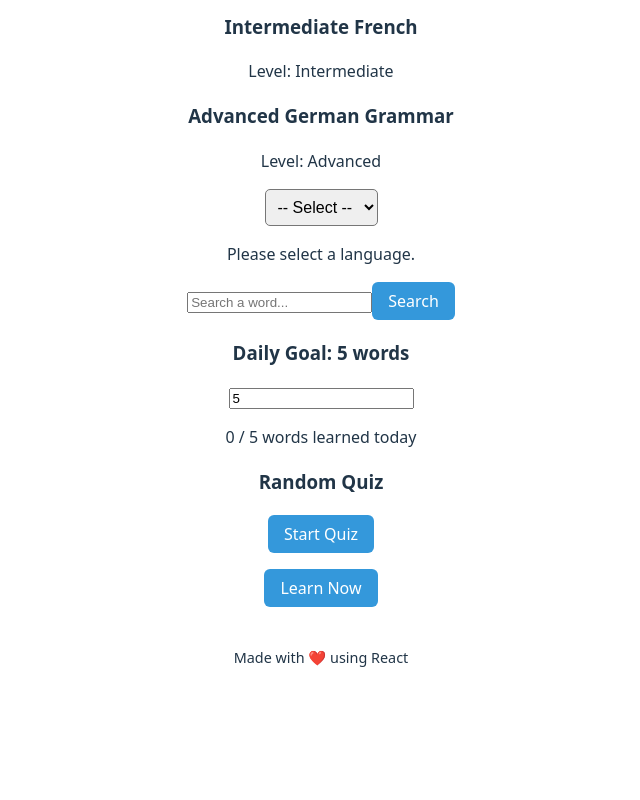
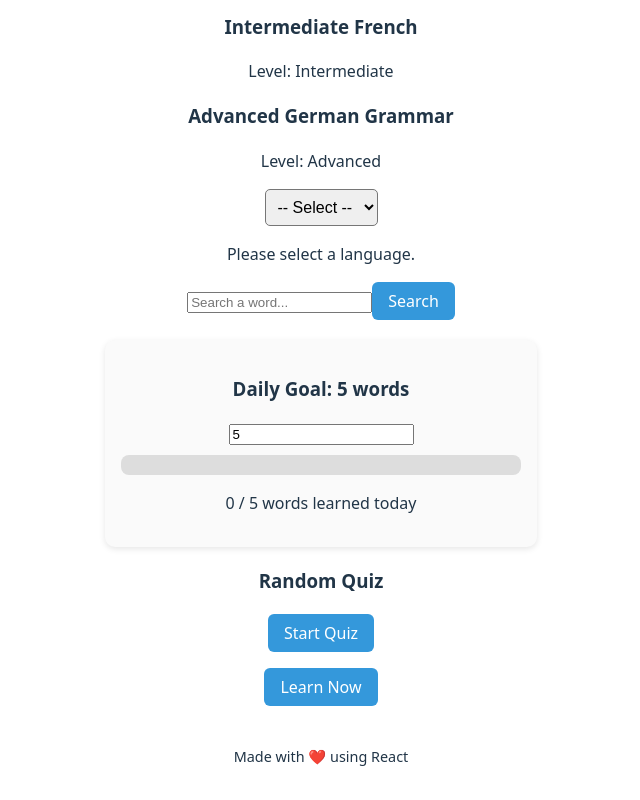
Before and after one commit to junk-value/Lang-Learn, a React (Vite) app in the folder frontend/learn-lang/: page / in a window 1280 px wide. Shown: the part 577-1377 px from the top of the page, without its empty margins (319-959 px from the left). Before the commit the page ends 1278 px from the top, so only its background shows below. Built offline with nearby package versions, Linux system fonts and the light colour scheme.

Commit message:
Styling added to progressTracker component

```diff
--- /dev/null
+++ b/frontend/learn-lang/src/components/ProgressTracker.css
@@ -0,0 +1,24 @@
+.progress-container {
+  background: #fafafa;
+  padding: 16px;
+  margin: 20px auto;
+  border-radius: 10px;
+  box-shadow: 0 2px 6px rgba(0,0,0,0.1);
+  width: 80%;
+  max-width: 400px;
+  text-align: center;
+}
+
+.progress-bar {
+  background: #ddd;
+  border-radius: 8px;
+  height: 20px;
+  margin-top: 10px;
+  overflow: hidden;
+}
+
+.progress-fill {
+  background: #4caf50;
+  height: 100%;
+  transition: width 0.3s ease-in-out;
+}
--- a/frontend/learn-lang/src/components/ProgressTracker.jsx
+++ b/frontend/learn-lang/src/components/ProgressTracker.jsx
@@ -1,4 +1,5 @@
 import { useEffect, useState } from "react";
+import "./ProgressTracker.css";
 
 export default function ProgressTracker({ learnedCount }) {
   const [goal, setGoal] = useState(() => Number(localStorage.getItem("dailyGoal")) || 5);
```
